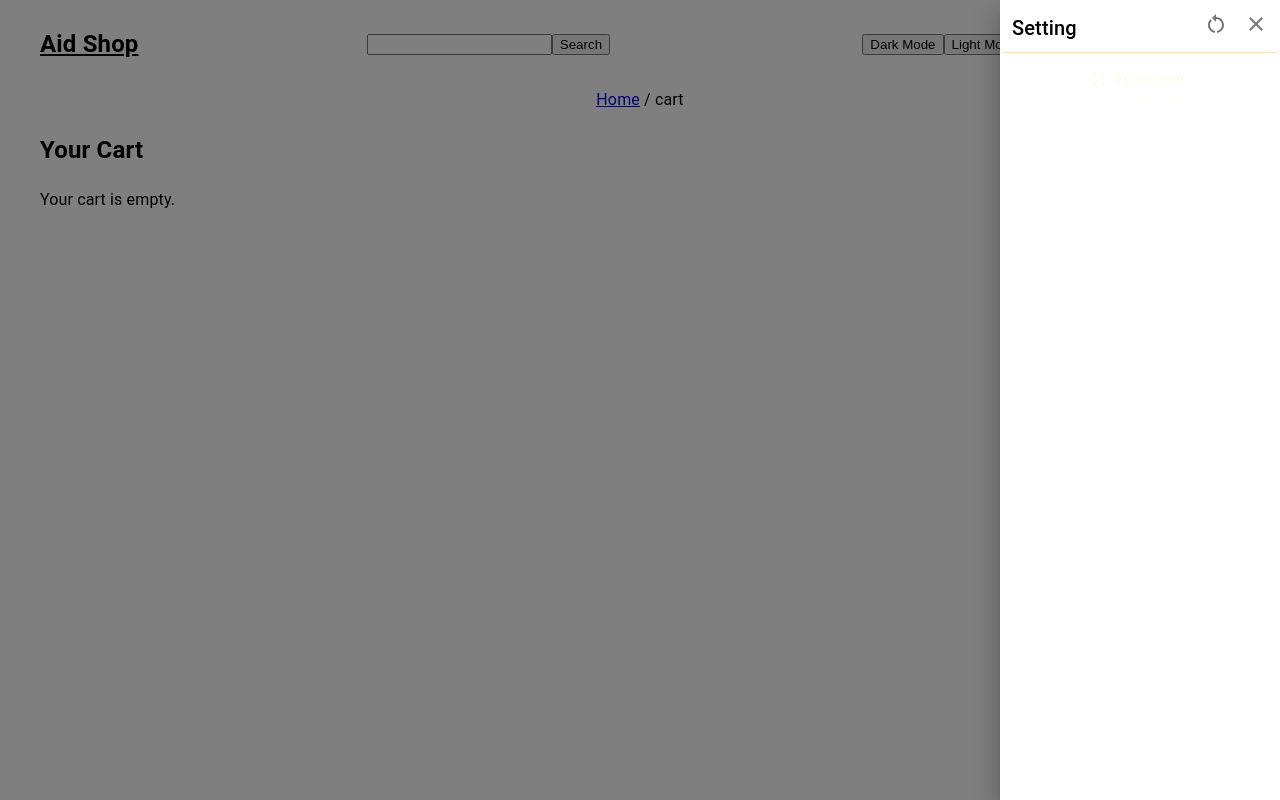
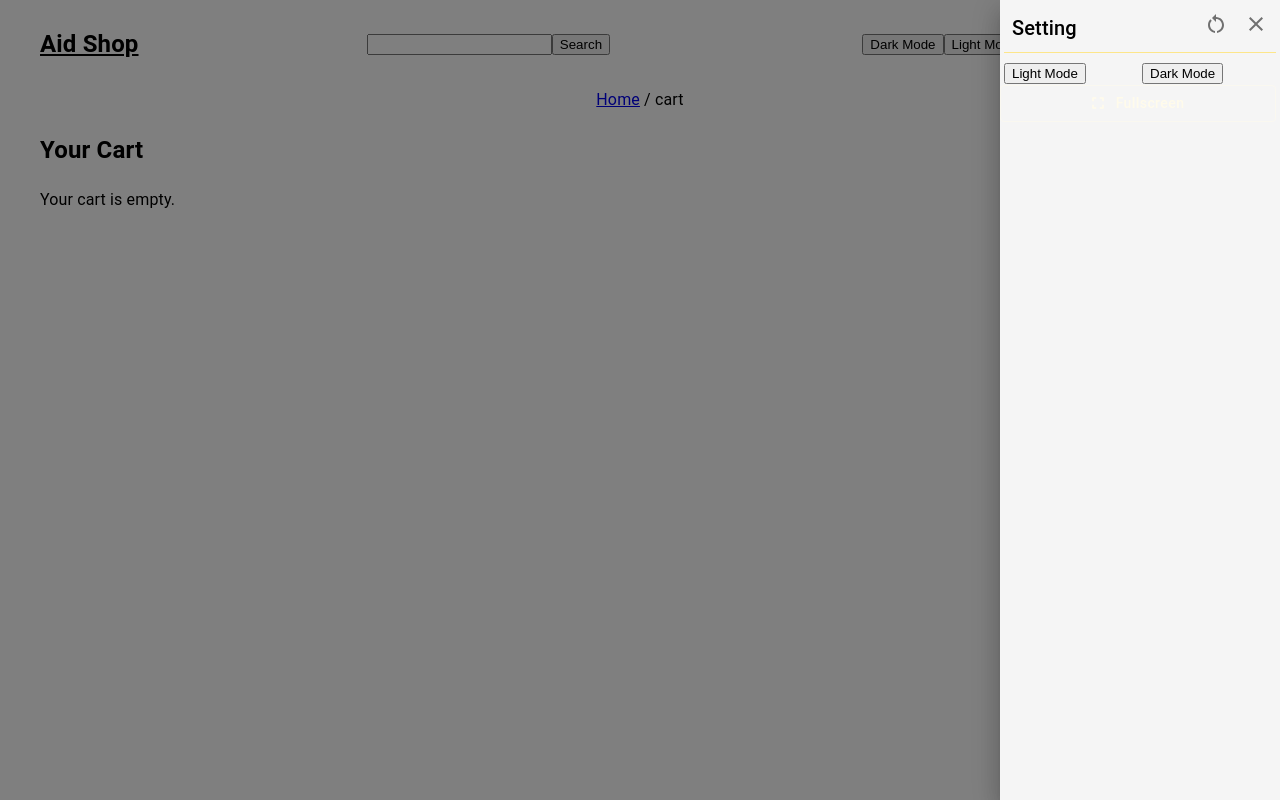
Before and after one commit to theonlineaid/redux-project, a React (Vite) app: page /cart in a window 1280 px wide. Both pictures are taken after a click on the button 1219 px from the left and 44 px from the top of the page. Built offline with nearby package versions, Linux system fonts and the light colour scheme.

Commit message:
Add setting light & dark mood

```diff
--- /dev/null
+++ b/src/theme/DarkMood.jsx
@@ -0,0 +1,23 @@
+import { useSelector, useDispatch } from "react-redux";
+import { Box, useTheme } from "@mui/material";
+import { toggleDarkMode } from "../redux/features/theme/themeSlice";
+
+
+export default function DarkMood() {
+    const dispatch = useDispatch();
+    const darkMode = useSelector((state) => state.theme.mode);
+
+    const handleToggleDarkMode = () => {
+        dispatch(toggleDarkMode());
+    };
+
+    const theme = useTheme();
+
+    return (
+        <>
+            <Box>
+                <button onClick={handleToggleDarkMode}>Dark Mode</button>
+            </Box>
+        </>
+    );
+}
--- /dev/null
+++ b/src/theme/LightMood.jsx
@@ -0,0 +1,23 @@
+import { useSelector, useDispatch } from "react-redux";
+import { Box, useTheme } from "@mui/material";
+import { toggleLightMode } from "../redux/features/theme/themeSlice";
+
+
+export default function LightMood() {
+    const dispatch = useDispatch();
+    const darkMode = useSelector((state) => state.theme.mode);
+
+    const handleToggleLightMode = () => {
+        dispatch(toggleLightMode());
+    };
+
+    const theme = useTheme();
+
+    return (
+        <>
+            <Box>
+                <button onClick={handleToggleLightMode}>Light Mode</button>
+            </Box>
+        </>
+    );
+}
--- a/src/theme/Setting.jsx
+++ b/src/theme/Setting.jsx
@@ -19,11 +19,15 @@ import RestartAltIcon from '@mui/icons-material/RestartAlt';
 
 import { Link } from "react-router-dom";
 import FullScreenToggle from "../compoments/FullScreen/FullScreenToggle";
+import DarkMood from "./DarkMood";
+import LightMood from "./LightMood";
 const NAV_WIDTH = 280; // Set the width of the nav drawer
 
 function Setting() {
     const [openNav, setOpenNav] = useState(false);
     const [count, setCount] = useState(1);
+
+
     const toggleNav = () => {
         setOpenNav((prevOpen) => !prevOpen);
     };
@@ -66,7 +70,7 @@ function Setting() {
                                 <RestartAltIcon />
                             </IconButton>
 
-                            <IconButton variant="contained">
+                            <IconButton variant="contained" onClick={() => setOpenNav(false)}>
                                 <CloseIcon />
                             </IconButton>
                         </Box>
@@ -78,8 +82,13 @@ function Setting() {
                     <Divider sx={{ mb: 1 }} />
 
                     <Grid container spacing={0.5}>
+
                         <Grid item xs={6}>
+                            <LightMood />
+                        </Grid>
 
+                        <Grid item xs={6}>
+                            <DarkMood />
                         </Grid>
 
                         <FullScreenToggle />
--- a/src/theme/theme.js
+++ b/src/theme/theme.js
@@ -1,6 +1,7 @@
 // theme.js
 
 import { createTheme } from "@mui/material";
+
 
 export const lightTheme = createTheme({
   palette: {
@@ -9,10 +10,10 @@ export const lightTheme = createTheme({
       main: "#fffbeb",
     },
     divider: "#fde68a",
-    // background: {
-    //   default: "#fbbf24",
-    //   paper: "#fbbf24",
-    // },
+    background: {
+      default: "#ffff",
+      paper: "#f5f5f5",
+    },
     text: {
       primary: "#000",
       secondary: "#27272a",
@@ -62,7 +63,7 @@ export const customTheme1 = createTheme({
       contrastText: '#000',
     },
     background: {
-      // default: "#D5FEF9", // Change to your desired background color
+      default: "#D5FEF9", // Change to your desired background color
       paper: "#82F7FB", // Change to your desired paper color
     },
     text: {
@@ -72,7 +73,3 @@ export const customTheme1 = createTheme({
     },
   },
 });
-
-// Add more custom themes as needed
-// Example:
-// export const customTheme2 = createTheme({ /* Theme object */ });
```
